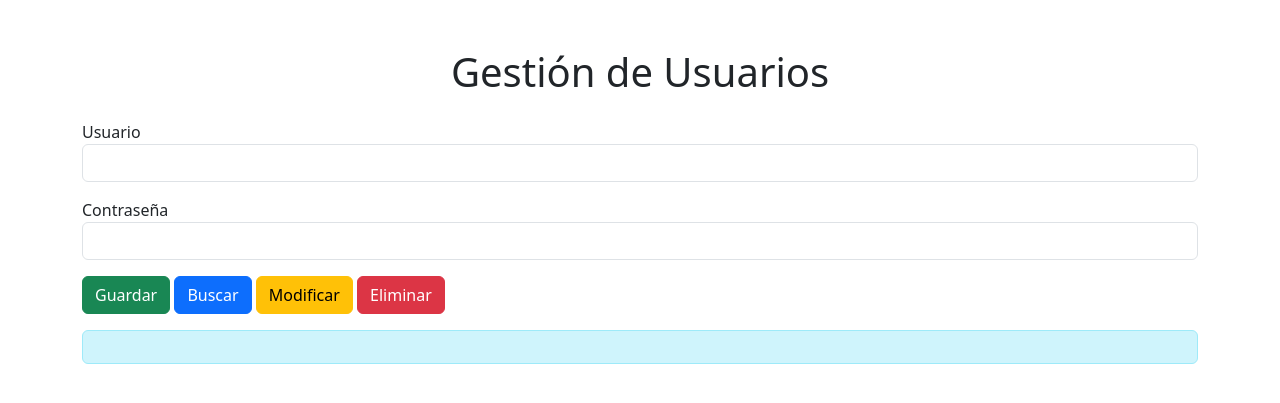
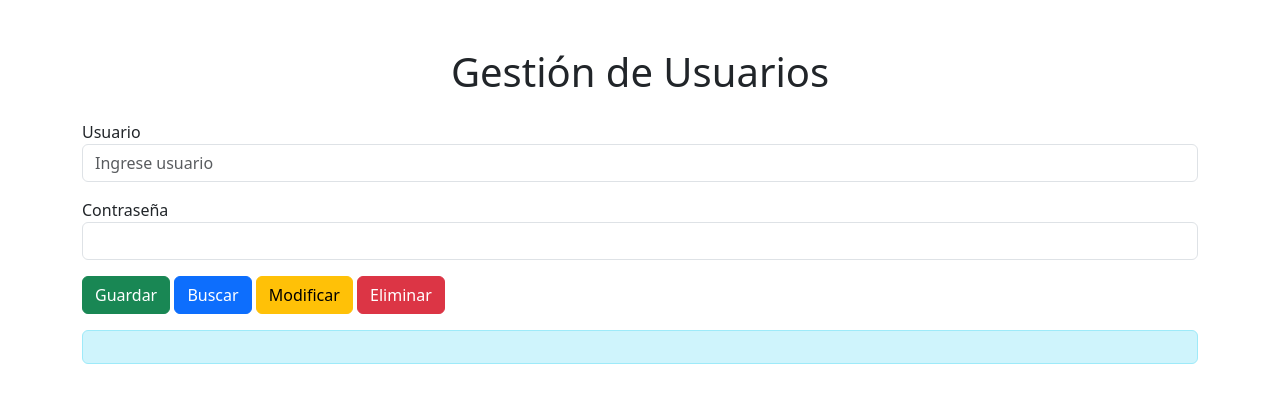
Before and after one commit to Hibban00/BANFRANCS-Web, a Flask app: page /usuarios in a window 1280 px wide. Shown: the top 403 px of the page. Run offline with Flask 3, Linux system fonts and the light colour scheme; a user stored in the database is signed in.

Commit message:
Avances previos en usuarios

```diff
--- a/templates/usuarios.html
+++ b/templates/usuarios.html
@@ -20,7 +20,7 @@
             type="text"
             name="usuario"
             class="form-control"
-            value="{{ usuario }}"
+            placeholder="Ingrese usuario"
           />
         </div>
 
```
